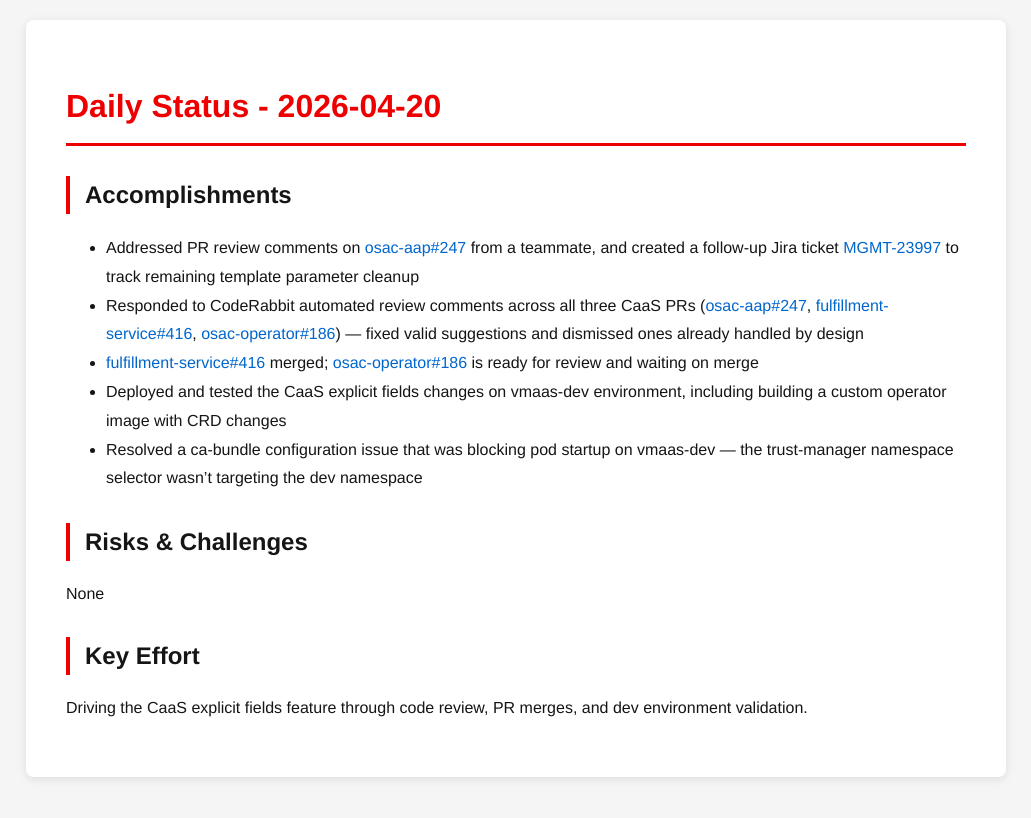
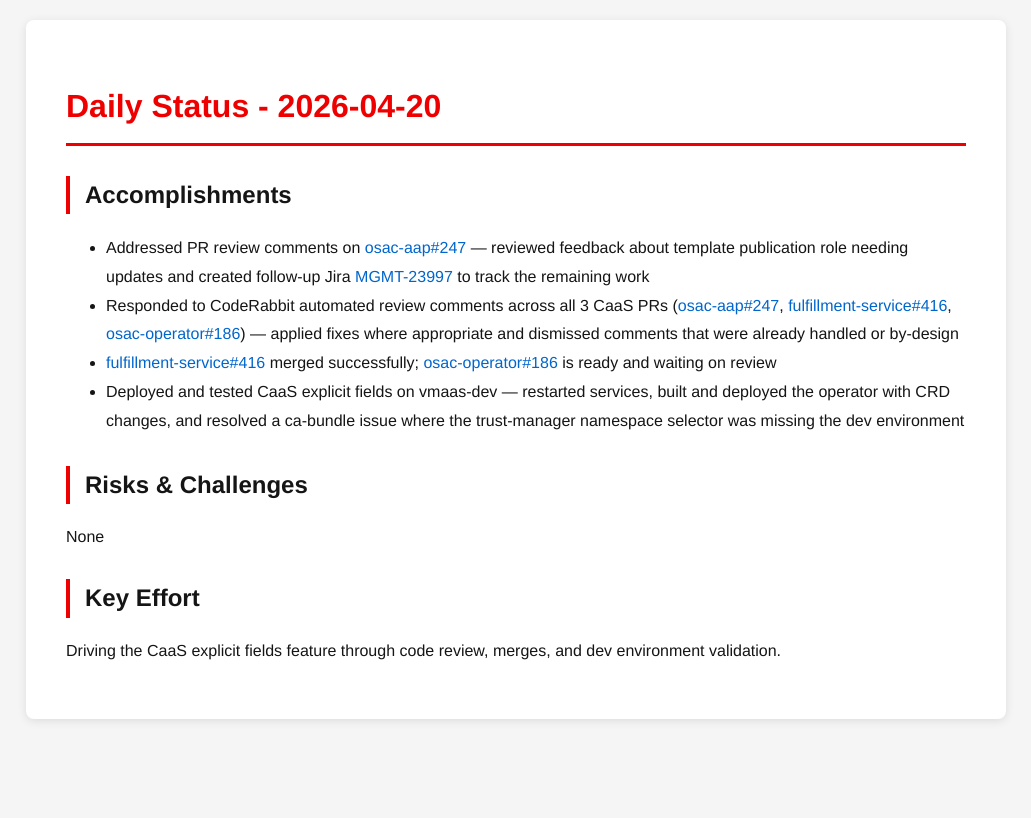
Before and after one commit to tzvatot/daily-status, a Jekyll site: the page built from 2026-04-20.md, in a window 1280 px wide. Shown: the top 818 px of the page, without its empty margins (124-1155 px from the left). Built offline with Jekyll 4.4.1, drawn with Linux system fonts in a browser that asks for light colours.

Commit message:
Daily status update - 2026-04-20

```diff
--- a/2026-04-20.md
+++ b/2026-04-20.md
@@ -7,14 +7,13 @@
 # Daily Status - 2026-04-20
 
 ## Accomplishments
-- Addressed PR review comments on [osac-aap#247](https://github.com/osac-project/osac-aap/pull/247) from a teammate, and created a follow-up Jira ticket [MGMT-23997](https://issues.redhat.com/browse/MGMT-23997) to track remaining template parameter cleanup
-- Responded to CodeRabbit automated review comments across all three CaaS PRs ([osac-aap#247](https://github.com/osac-project/osac-aap/pull/247), [fulfillment-service#416](https://github.com/osac-project/fulfillment-service/pull/416), [osac-operator#186](https://github.com/osac-project/osac-operator/pull/186)) — fixed valid suggestions and dismissed ones already handled by design
-- [fulfillment-service#416](https://github.com/osac-project/fulfillment-service/pull/416) merged; [osac-operator#186](https://github.com/osac-project/osac-operator/pull/186) is ready for review and waiting on merge
-- Deployed and tested the CaaS explicit fields changes on vmaas-dev environment, including building a custom operator image with CRD changes
-- Resolved a ca-bundle configuration issue that was blocking pod startup on vmaas-dev — the trust-manager namespace selector wasn't targeting the dev namespace
+- Addressed PR review comments on [osac-aap#247](https://github.com/osac-project/osac-aap/pull/247) — reviewed feedback about template publication role needing updates and created follow-up Jira [MGMT-23997](https://issues.redhat.com/browse/MGMT-23997) to track the remaining work
+- Responded to CodeRabbit automated review comments across all 3 CaaS PRs ([osac-aap#247](https://github.com/osac-project/osac-aap/pull/247), [fulfillment-service#416](https://github.com/osac-project/fulfillment-service/pull/416), [osac-operator#186](https://github.com/osac-project/osac-operator/pull/186)) — applied fixes where appropriate and dismissed comments that were already handled or by-design
+- [fulfillment-service#416](https://github.com/osac-project/fulfillment-service/pull/416) merged successfully; [osac-operator#186](https://github.com/osac-project/osac-operator/pull/186) is ready and waiting on review
+- Deployed and tested CaaS explicit fields on vmaas-dev — restarted services, built and deployed the operator with CRD changes, and resolved a ca-bundle issue where the trust-manager namespace selector was missing the dev environment
 
 ## Risks & Challenges
 None
 
 ## Key Effort
-Driving the CaaS explicit fields feature through code review, PR merges, and dev environment validation.
+Driving the CaaS explicit fields feature through code review, merges, and dev environment validation.
```
